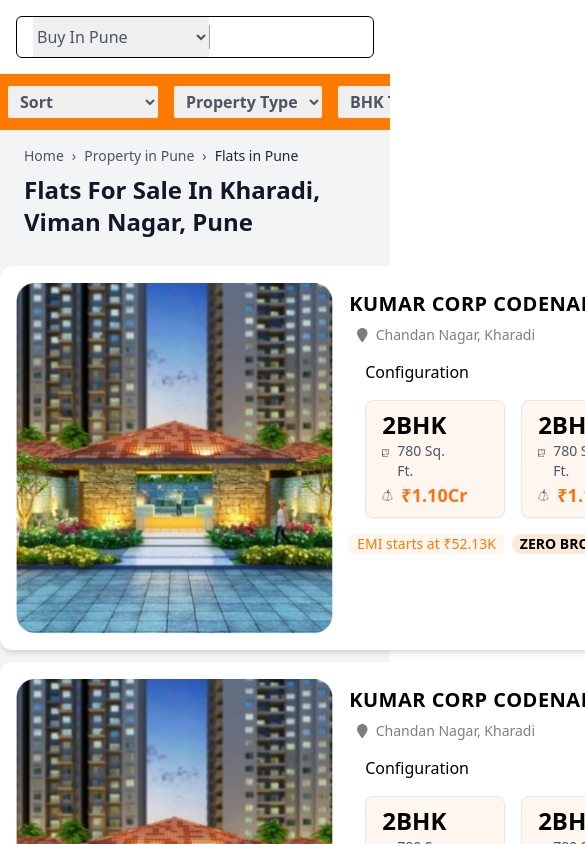
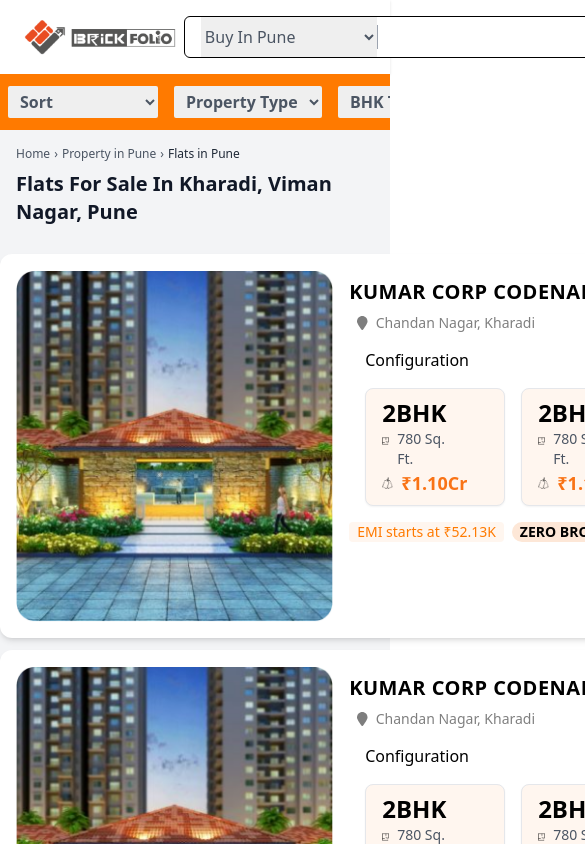
Before and after one commit to AnkurBahadure/brickfolio, a React (Vite) app in the folder frontend/: page / in a window 390 px wide. Shown: the top 844 px of the page, 585 px wide, since content can reach past the window. Built offline with nearby package versions, Linux system fonts and the light colour scheme.

Commit message:
fixed navbar
need more improvement in heading section

```diff
--- a/frontend/src/Components/HeadingSection.jsx
+++ b/frontend/src/Components/HeadingSection.jsx
@@ -2,24 +2,24 @@
 
 const HeadingSection = () => {
   return (
-    <div className="bg-gray-100 py-4 px-6">
+    <div className="bg-gray-100 py-4 px-4 md:py-6 md:px-8 lg:px-12 w-full">
       {/* Breadcrumb */}
-      <nav className="text-sm text-gray-600 mb-2">
-        <ol className="list-reset flex">
+      <nav className="text-xs sm:text-sm text-gray-600 mb-2">
+        <ol className="list-reset flex flex-wrap">
           <li>
             <a href="/" className="hover:text-blue-600">Home</a>
-            <span className="mx-2">›</span>
+            <span className="mx-1 sm:mx-2">›</span>
           </li>
           <li>
             <a href="/property-in-pune" className="hover:text-blue-600">Property in Pune</a>
-            <span className="mx-2">›</span>
+            <span className="mx-1 sm:mx-2">›</span>
           </li>
           <li className="text-gray-800">Flats in Pune</li>
         </ol>
       </nav>
 
       {/* Main Heading */}
-      <h1 className="text-2xl font-bold text-gray-900">
+      <h1 className="text-xl sm:text-2xl lg:text-3xl font-bold text-gray-900">
         Flats For Sale In Kharadi, Viman Nagar, Pune
       </h1>
     </div>
--- a/frontend/src/Components/Navbar.jsx
+++ b/frontend/src/Components/Navbar.jsx
@@ -13,19 +13,22 @@
 
 const Navbar = ({ selectedValue, onChange }) => {
   return (
-    <nav className="">
+    <nav className="w-full bg-white shadow">
       <div className="container mx-auto p-4 flex justify-between items-center">
-        <div>
-          <div className="">
-            <a href="/"><img src={logo} alt="Logo" className="h-10" /></a>
+        {/* Logo */}
+        <div className="flex-shrink-0">
+          <a href="/">
+            <img src={logo} alt="Logo" className="h-10" />
+          </a>
         </div>
-        </div>
+
         {/* Center - Search Bar */}
-        <div className=" relative flex items-center px-4 justify-between w-full max-w-2xl mx-auto border border-black rounded-md bg-[#FFFFFF]">
+        <div className="flex-grow flex justify-center">
+          <div className="relative flex items-center px-4 justify-between w-full max-w-2xl border border-black rounded-md bg-[#FFFFFF]">
             <select
               value={selectedValue}
               onChange={onChange}
-            className=" border-gray-300 text-gray-600 py-2 px focus:outline-none"
+              className="border-gray-300 text-gray-600 py-2 px focus:outline-none"
               aria-label="Select location"
             >
               {locations.map((location) => (
@@ -41,9 +44,10 @@
               Search
             </button>
           </div>
+        </div>
 
+        {/* Buttons - Only visible on medium and larger screens */}
         <div className="hidden md:flex space-x-4">
-          {/* Buttons */}
           <button className="bg-[#FDE7D7] border border-black hover:bg-[#F0E4D7] text-gray-700 py-2 px-4 rounded-md shadow">
             <FontAwesomeIcon className="mr-2" icon={faUser} />
             Login
@@ -54,7 +58,6 @@
           </button>
         </div>
       </div>
-
     </nav>
   );
 };
@@ -65,5 +68,4 @@
   onChange: PropTypes.func.isRequired,
 };
 
-
 export default Navbar;
```
Lines whose indentation alone changed are shown as unchanged.
